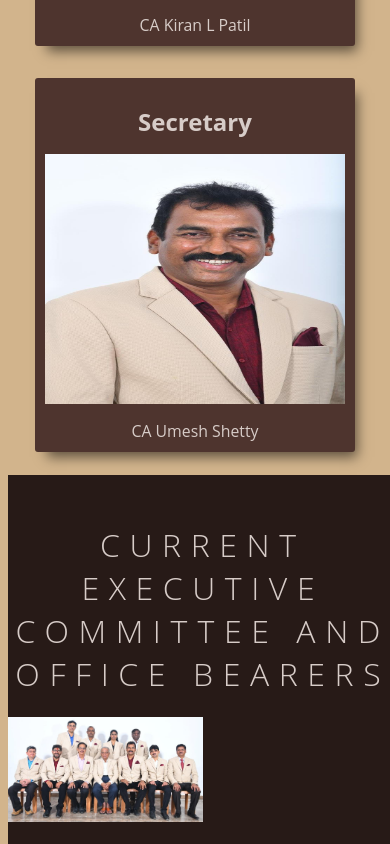
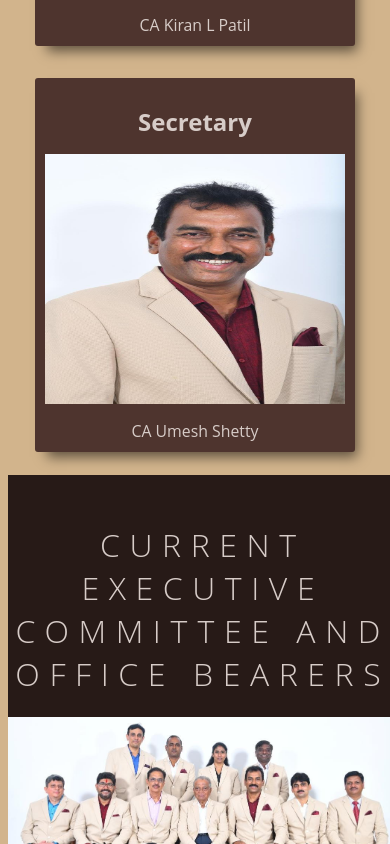
Before and after one commit to anupamakpatil/cadvg, a React (Create React App) app: page / in a window 390 px wide. Shown: the part 1156-2000 px from the top of the page. Built offline with nearby package versions, Linux system fonts and the light colour scheme.

Commit message:
recent commit

```diff
--- a/src/OfficeBear.css
+++ b/src/OfficeBear.css
@@ -116,14 +116,12 @@
     max-width: 100%;
     width: 100%;
     height: auto;
-    display: block;
-    margin-left: auto;
-    margin-right: auto;
 }
 
 .disp {
     display: flex;
     flex-wrap: wrap;
+    text-align: center;
 }
 
 .img-child {
@@ -135,4 +133,8 @@
     .office-card {
         max-width: 100%;
     }
+
+    .img-child {
+        width: 100vw;
+    }
 }
```
